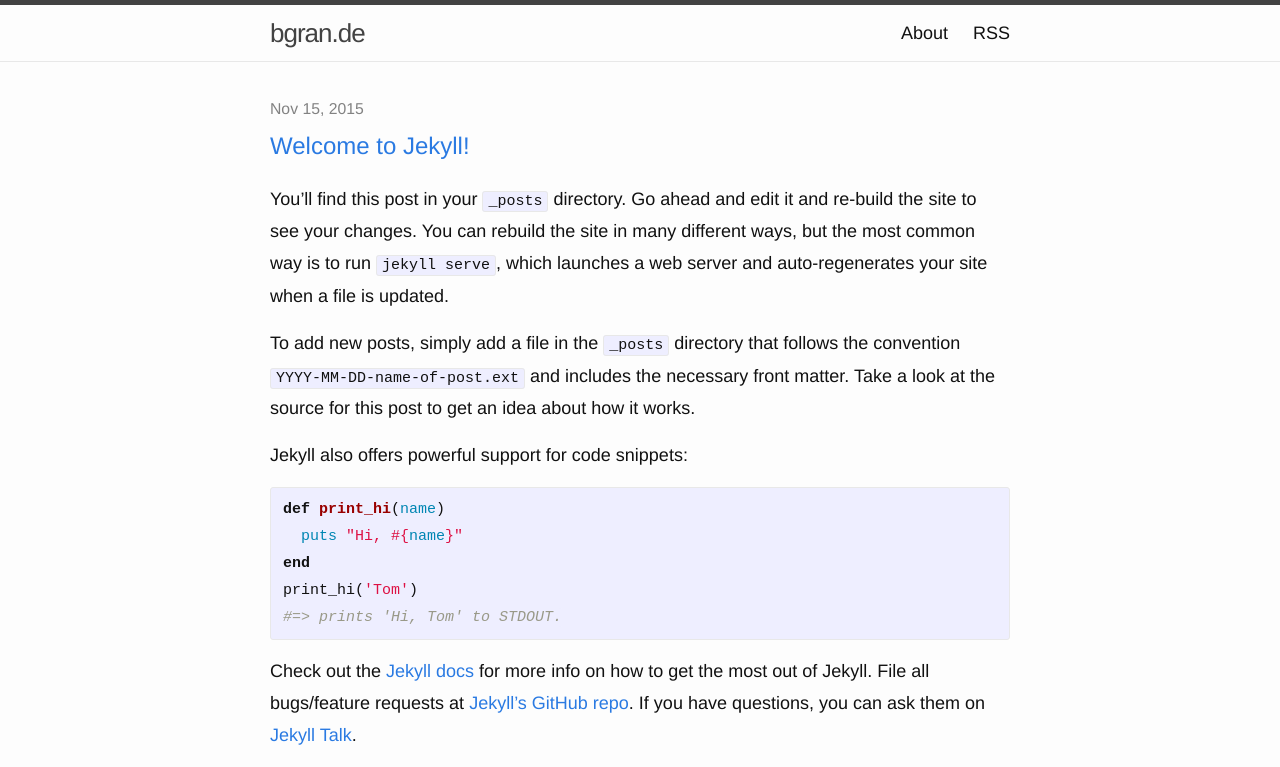
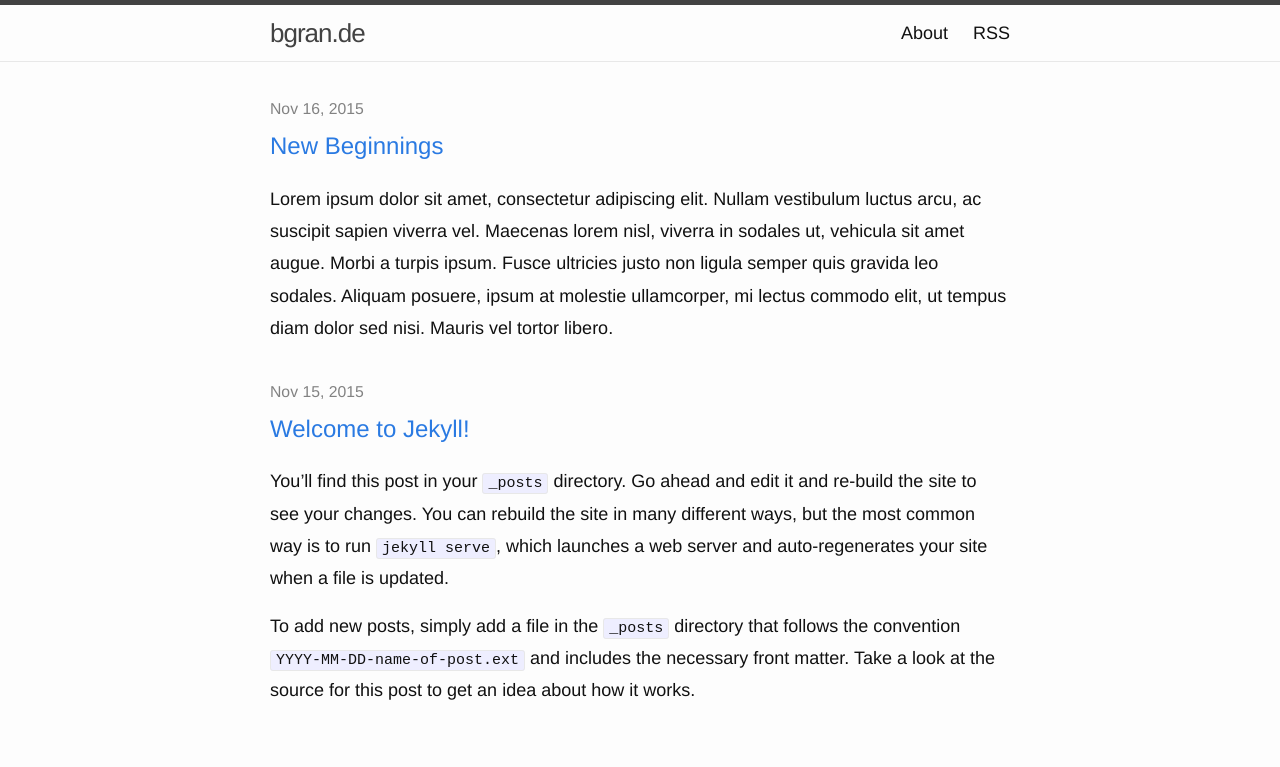
Before and after one commit to BrunoGrandePhD/scientificbruno.github.io, a Jekyll site: the page built from index.html, in a window 1280 px wide, cut to the strip 0-767 px from the top of the page. Built offline with Jekyll 4.4.1, drawn with Linux system fonts in a browser that asks for light colours.

Commit message:
updated posts

```diff
--- a/_posts/2015-11-15-welcome-to-jekyll.markdown
+++ b/_posts/2015-11-15-welcome-to-jekyll.markdown
@@ -7,6 +7,8 @@
 You’ll find this post in your `_posts` directory. Go ahead and edit it and re-build the site to see your changes. You can rebuild the site in many different ways, but the most common way is to run `jekyll serve`, which launches a web server and auto-regenerates your site when a file is updated.
 
 To add new posts, simply add a file in the `_posts` directory that follows the convention `YYYY-MM-DD-name-of-post.ext` and includes the necessary front matter. Take a look at the source for this post to get an idea about how it works.
+
+<!--more-->
 
 Jekyll also offers powerful support for code snippets:
 
--- /dev/null
+++ b/_posts/2015-11-16-new-beginnings.markdown
@@ -0,0 +1,13 @@
+---
+layout: post
+title:  "New Beginnings"
+date:   2015-11-16 10:52
+categories: general
+---
+Lorem ipsum dolor sit amet, consectetur adipiscing elit. Nullam vestibulum luctus arcu, ac suscipit sapien viverra vel. Maecenas lorem nisl, viverra in sodales ut, vehicula sit amet augue. Morbi a turpis ipsum. Fusce ultricies justo non ligula semper quis gravida leo sodales. Aliquam posuere, ipsum at molestie ullamcorper, mi lectus commodo elit, ut tempus diam dolor sed nisi. Mauris vel tortor libero.
+
+<!--more-->
+
+Aliquam ultrices lacus sit amet felis aliquam eget malesuada erat rhoncus. Class aptent taciti sociosqu ad litora torquent per conubia nostra, per inceptos himenaeos. Ut suscipit odio in justo luctus id euismod nisi fermentum. Morbi pulvinar urna et magna pellentesque blandit. Donec aliquet dui et metus suscipit eget iaculis libero sagittis. In vel diam at augue laoreet dignissim. Fusce aliquam lorem vitae elit malesuada commodo imperdiet lorem consectetur.
+
+Quisque varius nunc eu sapien dignissim lobortis pretium nulla fringilla. Aliquam interdum, nibh sed varius pharetra, libero eros viverra elit, imperdiet imperdiet tellus libero et ipsum. Fusce ut vehicula magna.
```
